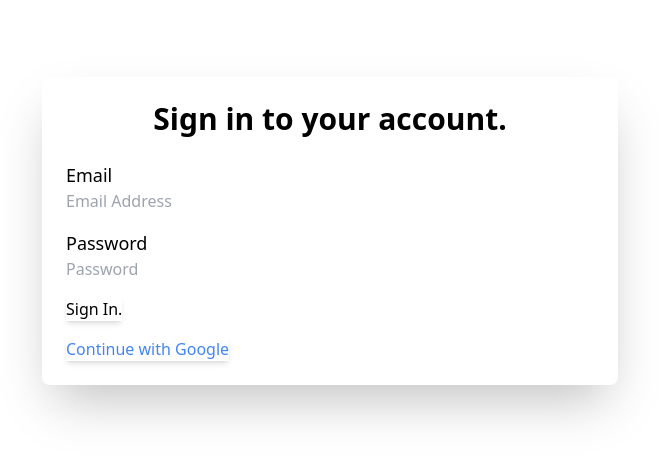
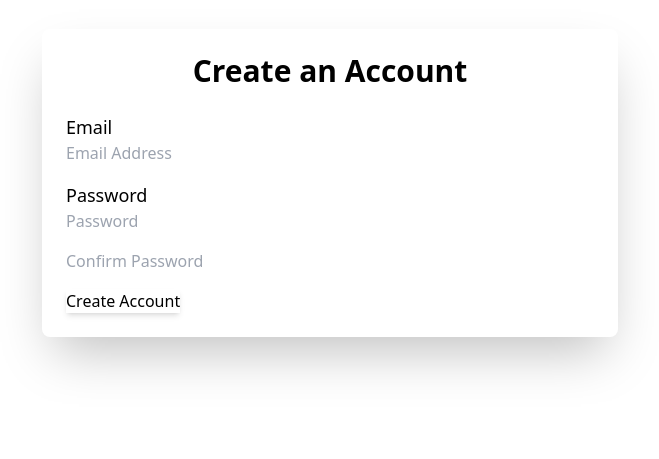
Before and after one commit to frankintech00/devrun, a React (Vite) app: page / in a window 1280 px wide. Shown: the part 851-1310 px from the top of the page, without its empty margins (310-969 px from the left). Built offline with nearby package versions, Linux system fonts and the light colour scheme; no server answers.

Commit message:
moved auth pages into auth folder

```diff
--- a/src/App.jsx
+++ b/src/App.jsx
@@ -1,15 +1,13 @@
 import React from "react";
-import SignIn from "./pages/SignIn";
-import Test from "./pages/Test";
-import SignUp from "./pages/SignUp";
+import SignIn from "./pages/auth/SignIn";
+
+import SignUp from "./pages/auth/SignUp";
 
 import { AuthProvider } from "./context/AuthContext";
 
 function App() {
   return (
     <AuthProvider>
-      <h1>App</h1>
-      <Test />
       <SignIn />
       <SignUp />
     </AuthProvider>
--- a/src/pages/Test.jsx
+++ /dev/null
@@ -1,7 +0,0 @@
-import React from "react";
-
-function Test() {
-  return <div>Test</div>;
-}
-
-export default Test;
--- a/src/pages/SignIn.jsx
+++ b/src/pages/auth/SignIn.jsx
@@ -1,5 +1,5 @@
 import { useContext, useState } from "react";
-import { AuthContext } from "../context/AuthContext";
+import { AuthContext } from "../../context/AuthContext";
 
 function SignIn() {
   const [email, setEmail] = useState("");
--- a/src/pages/SignUp.jsx
+++ b/src/pages/auth/SignUp.jsx
@@ -1,33 +1,36 @@
 import { useContext, useState } from "react";
-import { AuthContext } from "../context/AuthContext";
+import { AuthContext } from "../../context/AuthContext.jsx";
 
 function SignUp() {
   const [email, setEmail] = useState("");
   const [password, setPassword] = useState("");
-  const { signIn, signInWithGoogle } = useContext(AuthContext);
+  const [confirmPassword, setConfirmPassword] = useState("");
 
-  const handleSignIn = () => {
-    signIn(email, password);
-  };
+  const { signUp } = useContext(AuthContext);
 
-  const handleSignInWithGoogle = () => {
-    signInWithGoogle();
+  const handleSignUp = () => {
+    if (password !== confirmPassword) {
+      alert("Passwords do not match");
+      return;
+    }
+    signUp(email, password, confirmPassword);
   };
 
   return (
     <div className="flex flex-col items-center h-screen mt-10 text-primary">
-      <div className="w-full max-w-md p-6 lg:max-w-xl rounded-lg shadow-2xl ">
+      <div className="w-full max-w-md p-6 rounded-lg shadow-2xl lg:max-w-xl">
         <h1 className="mb-6 text-3xl font-semibold text-center">
-          Sign in to your account.
+          Create an Account
         </h1>
         <form className="space-y-4" onSubmit={(e) => e.preventDefault()}>
           <div>
-            <label htmlFor="email" className="label">
-              <span className="text-primary text-lg label-text">Email</span>
+            <label className="label" htmlFor="email">
+              <span className="text-primary text-lg">Email</span>
             </label>
             <input
               required
               type="email"
+              id="email"
               name="email"
               placeholder="Email Address"
               className="w-full input input-bordered input-primary"
@@ -35,35 +38,37 @@ function SignUp() {
             />
           </div>
           <div>
-            <label htmlFor="email" className="label">
-              <span className="text-primary text-lg label-text">Password</span>
+            <label className="label" htmlFor="password">
+              <span className="text-primary text-lg">Password</span>
             </label>
             <input
               required
               type="password"
+              id="password"
               name="password"
               placeholder="Password"
               className="w-full input input-bordered input-primary"
               onChange={(e) => setPassword(e.target.value)}
             />
           </div>
-          <div></div>
           <div>
-            <button
-              type="button"
-              className="shadow-md btn btn-block btn-primary"
-              onClick={handleSignIn}
-            >
-              Sign In.
-            </button>
+            <input
+              required
+              type="password"
+              id="confirmPassword"
+              name="confirmPassword"
+              placeholder="Confirm Password"
+              className="w-full input input-bordered input-primary"
+              onChange={(e) => setConfirmPassword(e.target.value)}
+            />
           </div>
           <div>
             <button
               type="button"
-              className="btn btn-block bg-white text-[#4285F4] flex items-center justify-center shadow-md"
-              onClick={handleSignInWithGoogle}
+              className="flex items-center justify-center shadow-md btn btn-block btn-primary"
+              onClick={handleSignUp}
             >
-              Continue with Google
+              Create Account
             </button>
           </div>
         </form>
```
